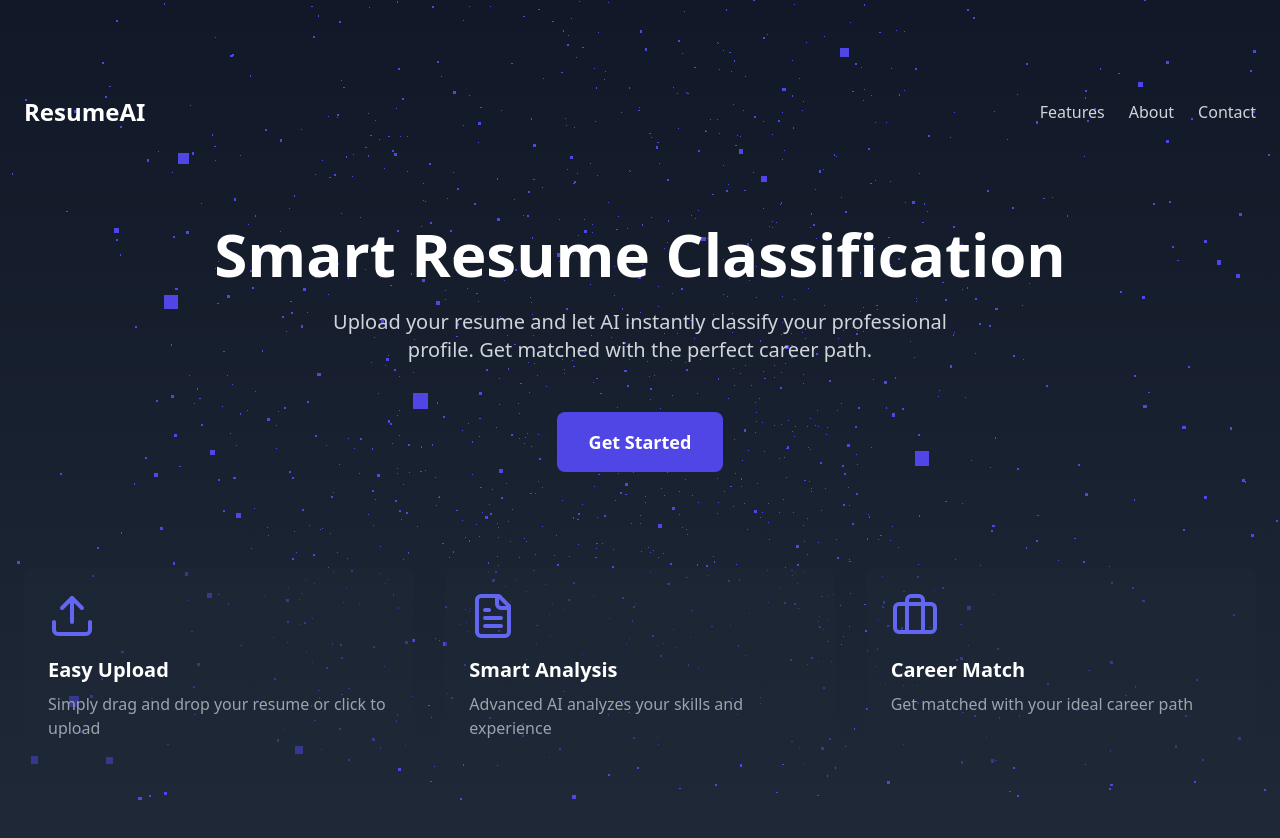
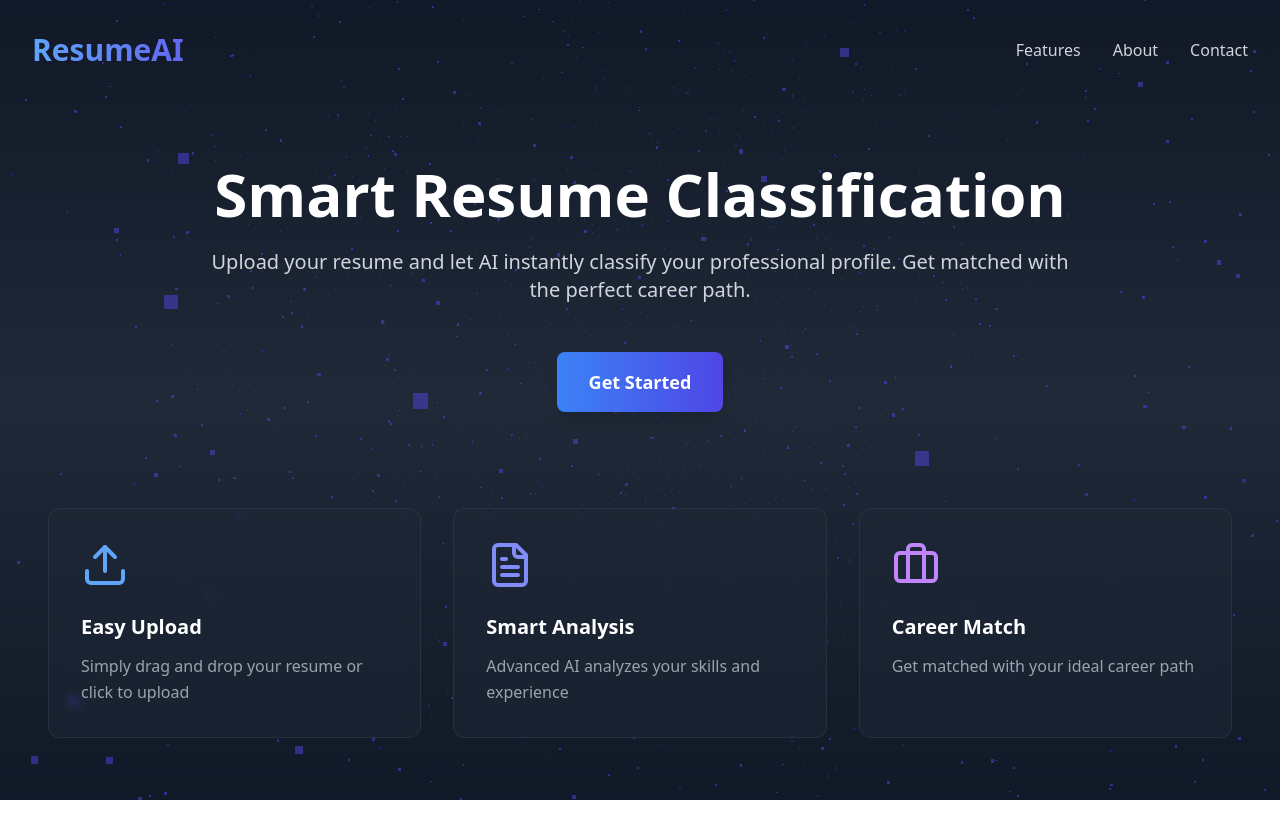
Before and after one commit to vvinayakkk/ClassiFI_TechFest_IITB, a React (Vite) app in the folder client/: page / in a window 1280 px wide. Shown: the top 838 px of the page. After the commit the page ends 800 px from the top, so only its background shows below. Built offline with nearby package versions, Linux system fonts and the light colour scheme.

Commit message:
refactor code

```diff
--- a/client/src/App.jsx
+++ b/client/src/App.jsx
@@ -1,6 +1,6 @@
+import { Routes, Route } from 'react-router-dom';
 import Dashboard from "./pages/dashboard";
 import LandingPage from "./pages/landingPage";
-import { Routes, Route } from 'react-router-dom';
 
 function App() {
   return (
--- a/client/src/components/dashboard/Classifications.jsx
+++ b/client/src/components/dashboard/Classifications.jsx
@@ -1,29 +1,18 @@
-import { Card, CardHeader, CardTitle, CardDescription, CardContent } from "@/components/ui/card";
 import { Badge } from "@/components/ui/badge";
-import {
-  Drawer,
-  DrawerClose,
-  DrawerContent,
-  DrawerDescription,
-  DrawerFooter,
-  DrawerHeader,
-  DrawerTitle,
-  DrawerTrigger
-} from "@/components/ui/drawer";
+import { Button } from "@/components/ui/button";
+import { Card, CardContent, CardDescription, CardHeader, CardTitle } from "@/components/ui/card";
+import { Drawer, DrawerClose, DrawerContent, DrawerDescription, DrawerFooter, DrawerHeader, DrawerTitle, DrawerTrigger } from "@/components/ui/drawer";
 import { Info } from 'lucide-react';
-import { Button } from "@/components/ui/button";
 import { CLASSIFICATION_DATA, CATEGORY_DETAILS } from '@/constants/dashboardData';
 
 const Classifications = () => {
-  const getCategoryDetails = (category) => {
-    return CATEGORY_DETAILS[category] || {
+  const getCategoryDetails = (category) => CATEGORY_DETAILS[category] || {
     totalPDFs: 0,
     averageConfidence: 0,
     topSkills: [],
     averageExperience: "N/A",
     description: "No detailed information available.",
     keyResponsibilities: []
-    };
   };
 
   return (
--- a/client/src/components/dashboard/Notifications.jsx
+++ b/client/src/components/dashboard/Notifications.jsx
@@ -1,8 +1,7 @@
-
 import { Card, CardHeader, CardTitle, CardDescription, CardContent } from "@/components/ui/card";
 import { Bell } from 'lucide-react';
 
-export const Notifications = ({ notifications }) => {
+const Notifications = ({ notifications }) => {
   return (
     <Card>
       <CardHeader>
@@ -37,3 +36,5 @@ export const Notifications = ({ notifications }) => {
     </Card>
   );
 };
+
+export default Notifications;
--- a/client/src/components/dashboard/QuickActions.jsx
+++ b/client/src/components/dashboard/QuickActions.jsx
@@ -1,7 +1,6 @@
-
 import { Upload, FileText, BarChart, Settings } from 'lucide-react';
 
-export const QuickActions = ({ setActiveTab, handleUploadClick }) => {
+const QuickActions = ({ setActiveTab, handleUploadClick }) => {
   return (
     <div className="mb-8">
       <h2 className="text-xl font-semibold mb-4">Quick Actions</h2>
@@ -46,3 +45,5 @@ export const QuickActions = ({ setActiveTab, handleUploadClick }) => {
     </div>
   );
 };
+
+export default QuickActions;
--- a/client/src/components/dashboard/RecentUploads.jsx
+++ b/client/src/components/dashboard/RecentUploads.jsx
@@ -1,8 +1,7 @@
-
 import { Card, CardHeader, CardTitle, CardContent, CardDescription } from "@/components/ui/card";
 import { FileText, ChevronRight } from 'lucide-react';
 
-export const RecentUploads = ({ uploads, selectedUpload, onUploadSelect }) => {
+const RecentUploads = ({ uploads, selectedUpload, onUploadSelect }) => {
   return (
     <Card>
       <CardHeader>
@@ -47,3 +46,5 @@ export const RecentUploads = ({ uploads, selectedUpload, onUploadSelect }) => {
     </Card>
   );
 };
+
+export default RecentUploads;
--- a/client/src/components/dashboard/StatsGrid.jsx
+++ b/client/src/components/dashboard/StatsGrid.jsx
@@ -1,8 +1,8 @@
 import { Card, CardHeader, CardTitle, CardContent } from "@/components/ui/card";
+import * as LucideIcons from 'lucide-react';
 import { STATS_CARDS } from '@/constants/dashboardData';
-import * as LucideIcons from 'lucide-react';
 
-export const StatsGrid = () => {
+const StatsGrid = () => {
   return (
     <div className="grid grid-cols-1 md:grid-cols-2 lg:grid-cols-4 gap-4 mb-8">
       {STATS_CARDS.map((card, index) => {
@@ -36,3 +36,5 @@ export const StatsGrid = () => {
     </div>
   );
 };
+
+export default StatsGrid;
--- a/client/src/pages/landingPage.jsx
+++ b/client/src/pages/landingPage.jsx
@@ -1,19 +1,22 @@
-import React, { useEffect, useRef } from 'react';
+import { useEffect, useRef } from 'react';
+import { useNavigate } from 'react-router-dom';
 import { motion } from 'framer-motion';
 import * as THREE from 'three';
-import { Upload, FileText, BriefcaseIcon, Code, Calculator } from 'lucide-react';
+import { Upload, FileText, BriefcaseIcon } from 'lucide-react';
 
 const LandingPage = () => {
   const mountRef = useRef(null);
+  const navigate = useNavigate();
 
   useEffect(() => {
     // Three.js background animation setup
+    const currentMount = mountRef.current; // Store ref value
     const scene = new THREE.Scene();
     const camera = new THREE.PerspectiveCamera(75, window.innerWidth / window.innerHeight, 0.1, 1000);
     const renderer = new THREE.WebGLRenderer({ alpha: true });
 
     renderer.setSize(window.innerWidth, window.innerHeight);
-    mountRef.current.appendChild(renderer.domElement);
+    currentMount.appendChild(renderer.domElement);
 
     // Create animated particles
     const geometry = new THREE.BufferGeometry();
@@ -57,52 +60,44 @@ const LandingPage = () => {
 
     return () => {
       window.removeEventListener('resize', handleResize);
-      mountRef.current.removeChild(renderer.domElement);
+      currentMount.removeChild(renderer.domElement); // Use stored ref value
     };
   }, []);
 
   const handleGetStarted = () => {
-    window.location.href = '/dashboard';
+    navigate('/dashboard');
   };
 
   return (
-    <div className="relative min-h-screen bg-gradient-to-b from-gray-900 to-gray-800 overflow-hidden">
+    <div className="relative min-h-screen bg-gradient-to-b from-gray-900 via-gray-800 to-gray-900 overflow-hidden">
       {/* Three.js container */}
-      <div ref={mountRef} className="absolute inset-0" />
+      <div ref={mountRef} className="absolute inset-0 opacity-50" />
 
-      {/* Content */}
       <div className="relative z-10">
-        <div className="container mx-auto px-6 py-24">
-          <nav className="flex justify-between items-center mb-16">
-            <div className="text-white text-2xl font-bold">ResumeAI</div>
-            <div className="flex gap-6">
+        <div className="container mx-auto px-4 sm:px-6 lg:px-8 py-6 md:py-8">
+          <nav className="flex flex-col sm:flex-row justify-between items-center mb-12 md:mb-16">
+            <div className="text-3xl font-bold bg-gradient-to-r from-blue-400 to-indigo-500 bg-clip-text text-transparent mb-4 sm:mb-0">
+              ResumeAI
+            </div>
+            <div className="flex gap-8">
+              {['Features', 'About', 'Contact'].map((item) => (
                 <motion.a
+                  key={item}
                   whileHover={{ scale: 1.05 }}
-                className="text-gray-300 hover:text-white cursor-pointer"
+                  className="text-gray-300 hover:text-white cursor-pointer text-sm md:text-base font-medium transition-colors duration-200"
                 >
-                Features
+                  {item}
                 </motion.a>
-              <motion.a
-                whileHover={{ scale: 1.05 }}
-                className="text-gray-300 hover:text-white cursor-pointer"
-              >
-                About
-              </motion.a>
-              <motion.a
-                whileHover={{ scale: 1.05 }}
-                className="text-gray-300 hover:text-white cursor-pointer"
-              >
-                Contact
-              </motion.a>
+              ))}
             </div>
           </nav>
 
-          <div className="text-center mt-24">
+          <div className="text-center max-w-4xl mx-auto mt-16 md:mt-24 px-4">
             <motion.h1
               initial={{ opacity: 0, y: 20 }}
               animate={{ opacity: 1, y: 0 }}
               transition={{ duration: 0.8 }}
-              className="text-5xl md:text-6xl font-bold text-white mb-6"
+              className="text-4xl sm:text-5xl md:text-6xl font-bold text-white mb-6 leading-tight"
             >
               Smart Resume Classification
             </motion.h1>
@@ -111,55 +106,52 @@ const LandingPage = () => {
               initial={{ opacity: 0, y: 20 }}
               animate={{ opacity: 1, y: 0 }}
               transition={{ duration: 0.8, delay: 0.2 }}
-              className="text-xl text-gray-300 mb-12 max-w-2xl mx-auto"
+              className="text-lg md:text-xl text-gray-300 mb-12 leading-relaxed"
             >
-              Upload your resume and let AI instantly classify your professional profile. Get matched with the perfect career path.
+              Upload your resume and let AI instantly classify your professional profile.
+              Get matched with the perfect career path.
             </motion.p>
 
             <motion.button
               whileHover={{ scale: 1.05 }}
               whileTap={{ scale: 0.95 }}
               onClick={handleGetStarted}
-              className="bg-indigo-600 text-white px-8 py-4 rounded-lg text-lg font-semibold hover:bg-indigo-700 transition-colors duration-300"
+              className="bg-gradient-to-r from-blue-500 to-indigo-600 text-white px-8 py-4 rounded-lg text-lg font-semibold hover:from-blue-600 hover:to-indigo-700 transition-all duration-300 shadow-lg hover:shadow-xl"
             >
               Get Started
             </motion.button>
           </div>
 
-          {/* Features */}
-          <div className="grid grid-cols-1 md:grid-cols-3 gap-8 mt-24">
+          <div className="grid grid-cols-1 md:grid-cols-3 gap-6 lg:gap-8 mt-24 px-4">
+            {[
+              {
+                icon: <Upload className="w-12 h-12 text-blue-400" />,
+                title: "Easy Upload",
+                description: "Simply drag and drop your resume or click to upload"
+              },
+              {
+                icon: <FileText className="w-12 h-12 text-indigo-400" />,
+                title: "Smart Analysis",
+                description: "Advanced AI analyzes your skills and experience"
+              },
+              {
+                icon: <BriefcaseIcon className="w-12 h-12 text-purple-400" />,
+                title: "Career Match",
+                description: "Get matched with your ideal career path"
+              }
+            ].map((feature, index) => (
               <motion.div
+                key={feature.title}
                 initial={{ opacity: 0, y: 20 }}
                 animate={{ opacity: 1, y: 0 }}
-              transition={{ duration: 0.8, delay: 0.4 }}
-              className="bg-gray-800 bg-opacity-50 p-6 rounded-lg"
+                transition={{ duration: 0.8, delay: 0.4 + index * 0.2 }}
+                className="bg-gray-800/50 backdrop-blur-sm p-8 rounded-xl hover:bg-gray-800/60 transition-all duration-300 border border-gray-700/50"
               >
-              <Upload className="w-12 h-12 text-indigo-500 mb-4" />
-              <h3 className="text-xl font-semibold text-white mb-2">Easy Upload</h3>
-              <p className="text-gray-400">Simply drag and drop your resume or click to upload</p>
+                <div className="mb-6">{feature.icon}</div>
+                <h3 className="text-xl font-semibold text-white mb-3">{feature.title}</h3>
+                <p className="text-gray-400 leading-relaxed">{feature.description}</p>
               </motion.div>
-
-            <motion.div
-              initial={{ opacity: 0, y: 20 }}
-              animate={{ opacity: 1, y: 0 }}
-              transition={{ duration: 0.8, delay: 0.6 }}
-              className="bg-gray-800 bg-opacity-50 p-6 rounded-lg"
-            >
-              <FileText className="w-12 h-12 text-indigo-500 mb-4" />
-              <h3 className="text-xl font-semibold text-white mb-2">Smart Analysis</h3>
-              <p className="text-gray-400">Advanced AI analyzes your skills and experience</p>
-            </motion.div>
-
-            <motion.div
-              initial={{ opacity: 0, y: 20 }}
-              animate={{ opacity: 1, y: 0 }}
-              transition={{ duration: 0.8, delay: 0.8 }}
-              className="bg-gray-800 bg-opacity-50 p-6 rounded-lg"
-            >
-              <BriefcaseIcon className="w-12 h-12 text-indigo-500 mb-4" />
-              <h3 className="text-xl font-semibold text-white mb-2">Career Match</h3>
-              <p className="text-gray-400">Get matched with your ideal career path</p>
-            </motion.div>
+            ))}
           </div>
         </div>
       </div>
```
Also changed, not shown: client/src/components/dashboard/Navbar.jsx (+4 -3 lines), client/src/pages/dashboard.jsx (+16 -18 lines), client/src/components/ResumeProcessingLoader.jsx (renamed from client/src/components/ResumeProcessingLoader .jsx). Lines whose indentation alone changed are shown as unchanged.
